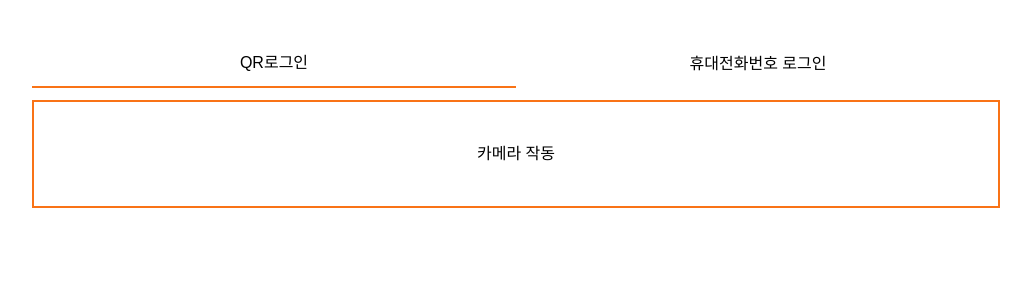
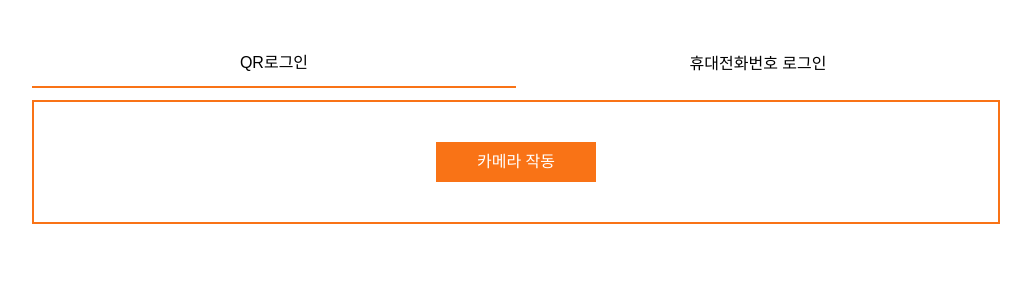
Before and after one commit to kiilove/bdbdgreferee, a React (Create React App) app: page / in a window 1280 px wide. Shown: the top 300 px of the page, without its empty margins (124-1155 px from the left). Built offline with nearby package versions, Linux system fonts and the light colour scheme.

Commit message:
commit on "main"

```diff
--- a/src/pages/QrLogin.jsx
+++ b/src/pages/QrLogin.jsx
@@ -1,4 +1,4 @@
-import React, { useState } from "react";
+import React, { useEffect, useState } from "react";
 import QrReader from "react-qr-reader";
 
 const QrLogin = () => {
@@ -24,8 +24,9 @@ const QrLogin = () => {
 
   return (
     <div className="flex w-full h-full justify-center items-center">
-      <div className="flex w-full h-full p-10 border-2 border-orange-500 flex-col">
+      <div className="flex w-full h-full p-10 border-2 border-orange-500 flex-col justify-start items-center">
         <button
+          className="w-40 h-10 bg-orange-500 text-white"
           onClick={() => {
             setStartScan(!startScan);
           }}
@@ -33,20 +34,21 @@ const QrLogin = () => {
           {startScan ? "카메라 중지" : "카메라 작동"}
         </button>
         {startScan && (
-          <>
+          <div className="flex w-full h-full flex-col">
             <select onChange={(e) => setSelected(e.target.value)}>
+              <option value={"user"}>Front Camera</option>
               <option value={"environment"}>Back Camera</option>
-              <option value={"user"}>Front Camera</option>
             </select>
+            <div className="flex w-full h-full p-20 justify-center items-center">
               <QrReader
                 facingMode={selected}
                 delay={1000}
                 onError={handleError}
                 onScan={handleScan}
-              // chooseDeviceId={()=>selected}
-              style={{ width: "300px" }}
+                className="w-3/4 h-3/4"
               />
-          </>
+            </div>
+          </div>
         )}
         {loadingScan && <p>Loading</p>}
         {data !== "" && <p>{data}</p>}
```
Also changed, not shown: 2 other files (tests, documents, lock files or other folders). Lines whose indentation alone changed are shown as unchanged.
